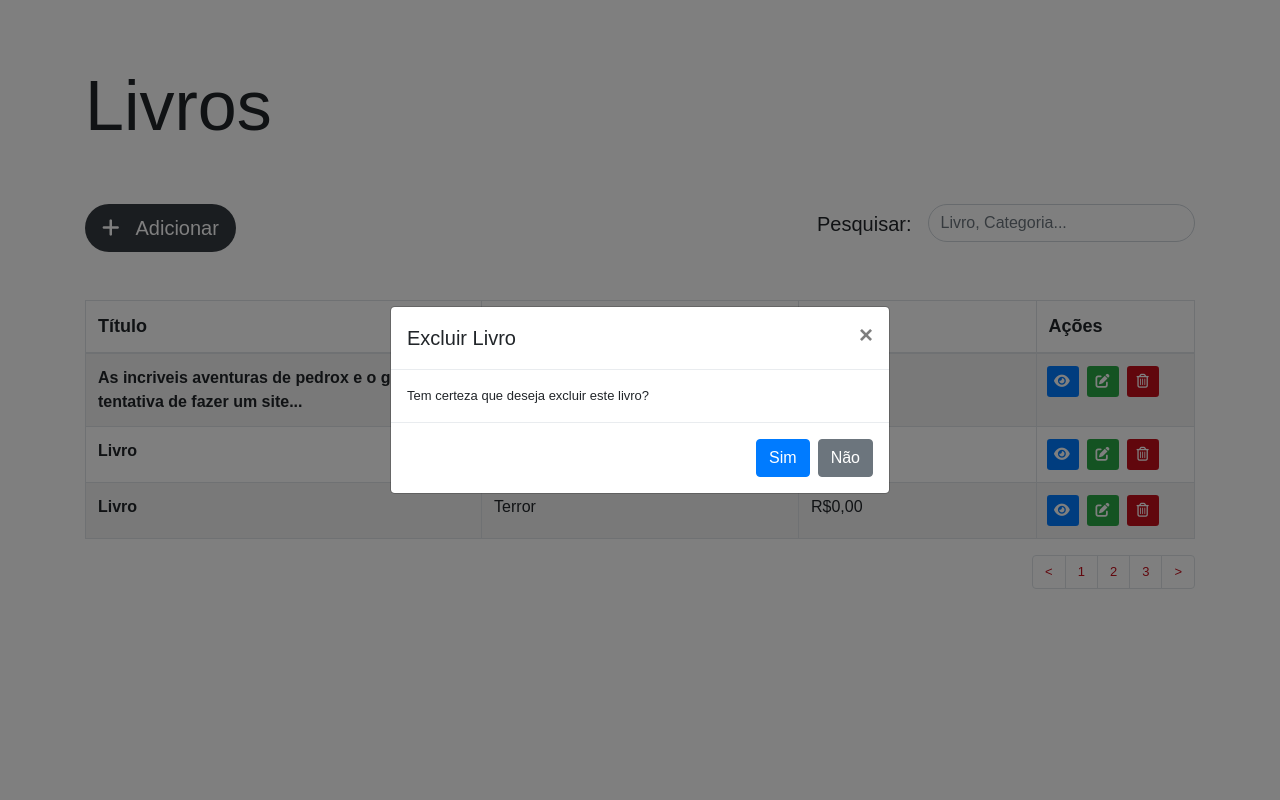
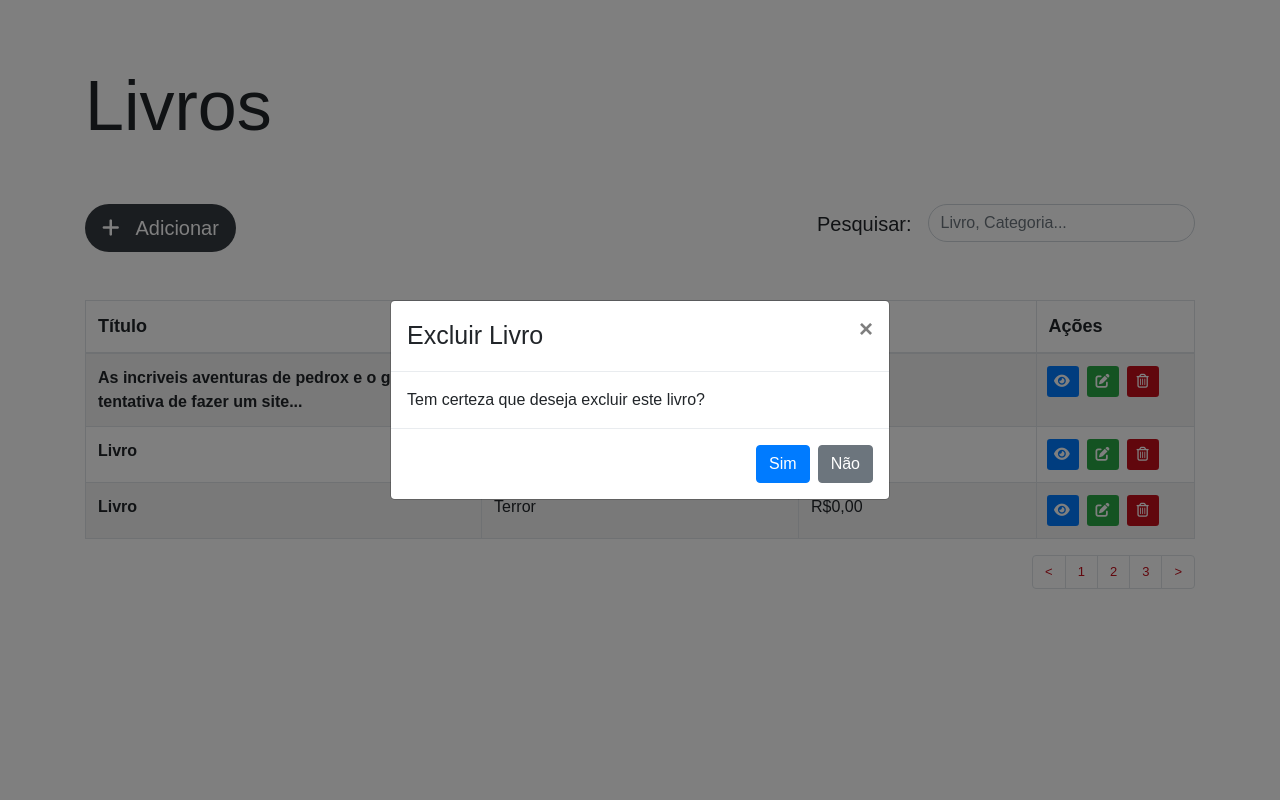
Before and after one commit to HenriqueAurelio/Trainee-Grupo-3, a PHP site: page /html/indexcrud.html in a window 1280 px wide, after a click that opens the changed part. Run offline with PHP 8.4, Linux system fonts and the light colour scheme; some libraries are stand-ins or nearby versions; some web fonts are replaced.

Commit message:
Aumentada fontes no modal

```diff
--- a/assets/css/styles.css
+++ b/assets/css/styles.css
@@ -109,6 +109,14 @@
 .pagination-crud-buttons:hover{
     background-color: white !important;
     color: #c20e1a !important;
+}
+
+.font-modaltitle-crud{
+    font-size: 25px;
+}
+
+.font-modalbody-crud{
+    font-size: 16px;
 }
 
 #actpago:hover{
--- a/html/indexcrud.html
+++ b/html/indexcrud.html
@@ -64,12 +64,12 @@
                 <div class="modal-dialog modal-dialog-centered" role="document">
                   <div class="modal-content">
                     <div class="modal-header">
-                      <h5 class="modal-title" id="exampleModalLongTitle">Excluir Livro</h5>
+                      <h5 class="modal-title font-modaltitle-crud" id="exampleModalLongTitle">Excluir Livro</h5>
                       <button type="button" class="close" data-dismiss="modal" aria-label="Close">
                         <span aria-hidden="true">&times;</span>
                       </button>
                     </div>
-                    <div class="modal-body">
+                    <div class="modal-body font-modalbody-crud">
                       Tem certeza que deseja excluir este livro?
                     </div>
                     <div class="modal-footer">
```
